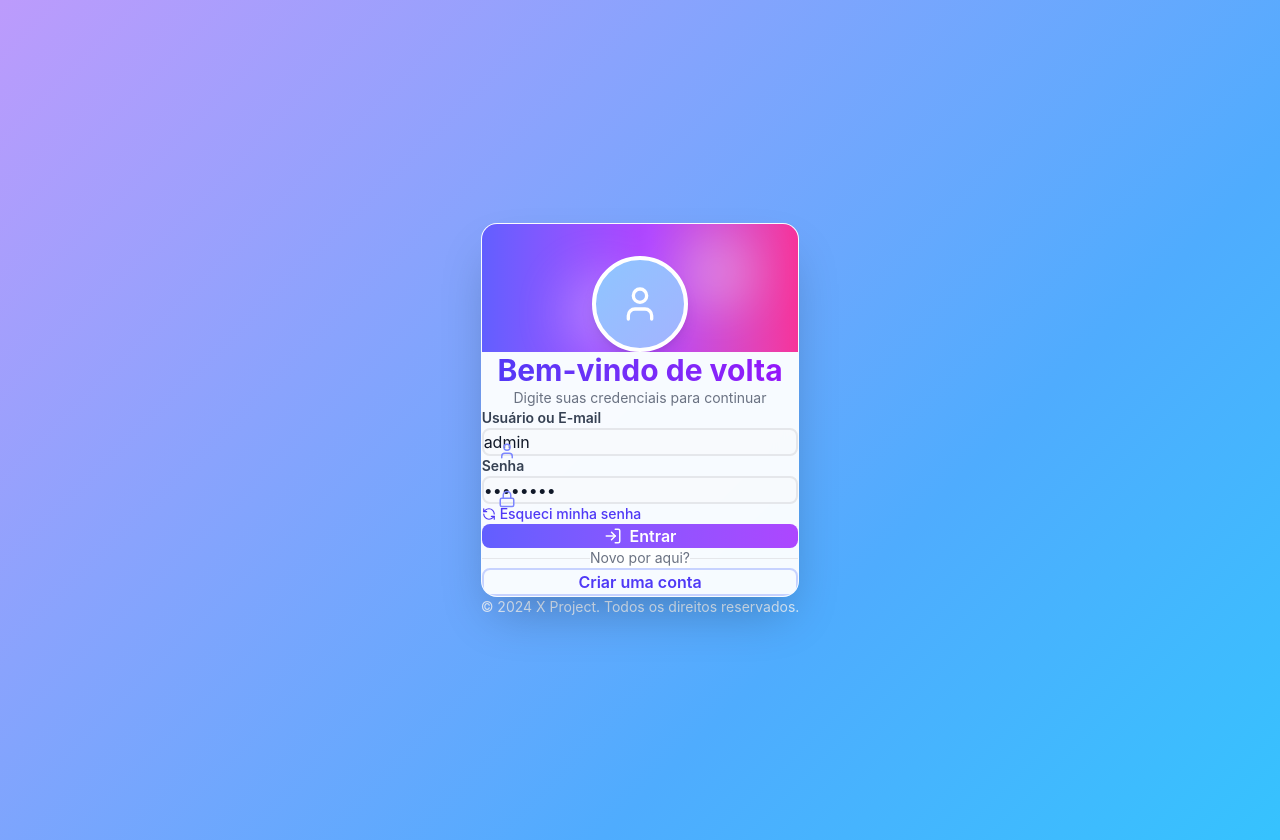
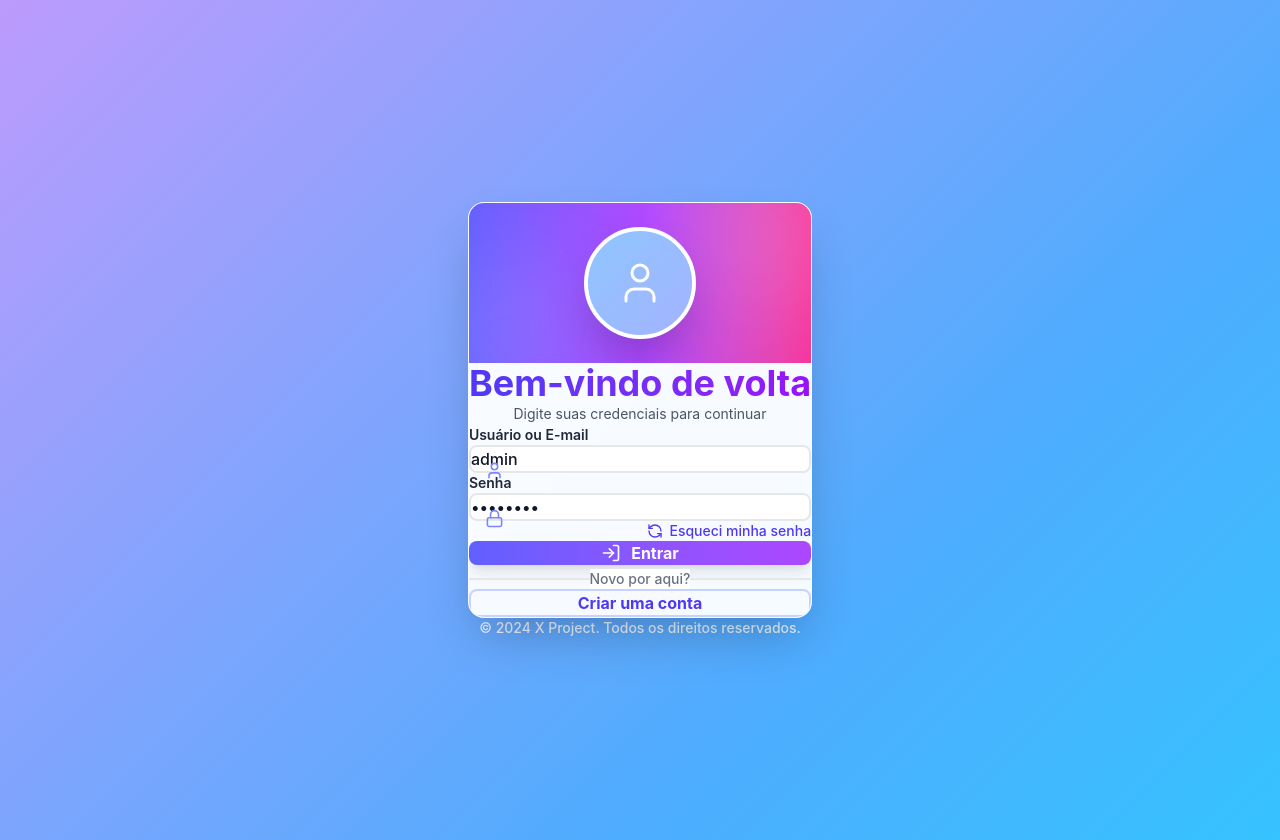
Before and after one commit to domicial/x, a React (Vite) app in the folder frontend/: page / in a window 1280 px wide. Built offline with nearby package versions, Linux system fonts and the light colour scheme.

Commit message:
Improve LoginForm layout with better spacing and organization
cgen-84d69915532e4bc6920c6b9341344195

```diff
--- a/frontend/src/components/LoginForm.tsx
+++ b/frontend/src/components/LoginForm.tsx
@@ -43,59 +43,59 @@ const LoginForm: React.FC<LoginFormProps> = ({ onForgotPassword, onLoginSuccess,
   };
 
   return (
-    <div className="w-full max-w-md">
+    <div className="w-full max-w-md mx-auto">
       {/* Card Container */}
       <div className="bg-white/95 backdrop-blur-md rounded-2xl shadow-2xl overflow-hidden border border-white/20">
 
         {/* Header Gradient */}
-        <div className="h-32 bg-gradient-to-r from-indigo-500 via-purple-500 to-pink-500 relative overflow-hidden">
+        <div className="h-40 bg-gradient-to-r from-indigo-500 via-purple-500 to-pink-500 relative overflow-hidden">
           <div className="absolute inset-0 opacity-30">
-            <div className="absolute top-2 right-10 w-20 h-20 bg-white rounded-full mix-blend-multiply filter blur-xl"></div>
-            <div className="absolute bottom-0 left-20 w-20 h-20 bg-purple-200 rounded-full mix-blend-multiply filter blur-xl animation-float"></div>
+            <div className="absolute -top-8 -right-8 w-32 h-32 bg-white rounded-full mix-blend-multiply filter blur-3xl"></div>
+            <div className="absolute -bottom-8 -left-8 w-32 h-32 bg-purple-200 rounded-full mix-blend-multiply filter blur-3xl"></div>
           </div>
-          <div className="relative h-full flex items-end justify-center pb-4">
-            <div className="w-24 h-24 rounded-full border-4 border-white bg-gradient-to-br from-blue-300 to-indigo-300 flex items-center justify-center shadow-lg">
-              <User size={40} className="text-white" />
+          <div className="relative h-full flex items-center justify-center">
+            <div className="w-28 h-28 rounded-full border-4 border-white bg-gradient-to-br from-blue-300 to-indigo-300 flex items-center justify-center shadow-2xl hover:scale-105 transition duration-200">
+              <User size={48} className="text-white" strokeWidth={1.5} />
             </div>
           </div>
         </div>
 
         {/* Form Container */}
-        <div className="px-8 py-8 space-y-6">
+        <div className="px-8 py-10 space-y-7">
 
-          {/* Title */}
-          <div className="text-center">
-            <h2 className="text-3xl font-bold bg-gradient-to-r from-indigo-600 to-purple-600 bg-clip-text text-transparent">
+          {/* Title and Subtitle */}
+          <div className="text-center space-y-3 pb-4">
+            <h2 className="text-4xl font-bold bg-gradient-to-r from-indigo-600 to-purple-600 bg-clip-text text-transparent">
               Bem-vindo de volta
             </h2>
-            <p className="text-gray-500 text-sm mt-2">
+            <p className="text-gray-600 text-sm leading-relaxed">
               Digite suas credenciais para continuar
             </p>
           </div>
 
           {/* Error Message */}
           {error && (
-            <div className="bg-red-50 border-l-4 border-red-500 p-4 rounded-lg">
+            <div className="bg-red-50 border-l-4 border-red-500 p-4 rounded-lg animate-pulse">
               <p className="text-red-700 text-sm font-medium">{error}</p>
             </div>
           )}
 
           {/* Form */}
-          <form className="space-y-5" onSubmit={handleSubmit}>
+          <form className="space-y-6" onSubmit={handleSubmit}>
 
             {/* Username Field */}
-            <div>
-              <label className="block text-sm font-semibold text-gray-700 mb-2">
+            <div className="space-y-2.5">
+              <label className="block text-sm font-semibold text-gray-800">
                 Usuário ou E-mail
               </label>
-              <div className="relative">
-                <User className="absolute top-3.5 left-4 text-indigo-400" size={18} />
+              <div className="relative group">
+                <User className="absolute top-4 left-4 text-indigo-400 group-focus-within:text-indigo-600 transition" size={19} />
                 <input
                   id="username"
                   name="username"
                   type="text"
                   required
-                  className="w-full pl-12 pr-4 py-3 border-2 border-gray-200 rounded-lg bg-gray-50/50 text-gray-900 placeholder-gray-400 focus:border-indigo-500 focus:bg-white focus:ring-2 focus:ring-indigo-200 transition duration-200"
+                  className="w-full pl-13 pr-5 py-3.5 border-2 border-gray-200 rounded-lg bg-white text-gray-900 placeholder-gray-450 focus:border-indigo-500 focus:bg-indigo-50/30 focus:ring-2 focus:ring-indigo-200 transition duration-200 font-medium"
                   placeholder="admin"
                   value={username}
                   onChange={(e) => setUsername(e.target.value)}
@@ -104,18 +104,18 @@ const LoginForm: React.FC<LoginFormProps> = ({ onForgotPassword, onLoginSuccess,
             </div>
 
             {/* Password Field */}
-            <div>
-              <label className="block text-sm font-semibold text-gray-700 mb-2">
+            <div className="space-y-2.5">
+              <label className="block text-sm font-semibold text-gray-800">
                 Senha
               </label>
-              <div className="relative">
-                <Lock className="absolute top-3.5 left-4 text-indigo-400" size={18} />
+              <div className="relative group">
+                <Lock className="absolute top-4 left-4 text-indigo-400 group-focus-within:text-indigo-600 transition" size={19} />
                 <input
                   id="password"
                   name="password"
                   type="password"
                   required
-                  className="w-full pl-12 pr-4 py-3 border-2 border-gray-200 rounded-lg bg-gray-50/50 text-gray-900 placeholder-gray-400 focus:border-indigo-500 focus:bg-white focus:ring-2 focus:ring-indigo-200 transition duration-200"
+                  className="w-full pl-13 pr-5 py-3.5 border-2 border-gray-200 rounded-lg bg-white text-gray-900 placeholder-gray-450 focus:border-indigo-500 focus:bg-indigo-50/30 focus:ring-2 focus:ring-indigo-200 transition duration-200 font-medium"
                   placeholder="Sua senha"
                   value={password}
                   onChange={(e) => setPassword(e.target.value)}
@@ -124,13 +124,13 @@ const LoginForm: React.FC<LoginFormProps> = ({ onForgotPassword, onLoginSuccess,
             </div>
 
             {/* Forgot Password Link */}
-            <div className="pt-2">
+            <div className="flex justify-end pt-1">
               <button
                 type="button"
                 onClick={(e) => { e.preventDefault(); onForgotPassword(); }}
-                className="text-sm font-medium text-indigo-600 hover:text-indigo-700 hover:underline flex items-center gap-1 transition"
+                className="inline-flex items-center gap-1.5 text-sm font-medium text-indigo-600 hover:text-indigo-700 hover:bg-indigo-50/50 px-3 py-1.5 rounded-md transition duration-200"
               >
-                <RefreshCcw size={14} />
+                <RefreshCcw size={16} strokeWidth={2} />
                 Esqueci minha senha
               </button>
             </div>
@@ -139,28 +139,28 @@ const LoginForm: React.FC<LoginFormProps> = ({ onForgotPassword, onLoginSuccess,
             <button
               type="submit"
               disabled={loading}
-              className="w-full mt-6 py-3 px-4 bg-gradient-to-r from-indigo-500 to-purple-500 text-white font-semibold rounded-lg hover:from-indigo-600 hover:to-purple-600 focus:outline-none focus:ring-4 focus:ring-indigo-200 transition duration-200 disabled:opacity-50 disabled:cursor-not-allowed flex items-center justify-center gap-2"
+              className="w-full mt-8 py-3.5 px-4 bg-gradient-to-r from-indigo-500 to-purple-500 text-white font-bold rounded-lg hover:from-indigo-600 hover:to-purple-600 focus:outline-none focus:ring-4 focus:ring-indigo-200 transition duration-200 disabled:opacity-60 disabled:cursor-not-allowed shadow-lg hover:shadow-xl inline-flex items-center justify-center gap-2.5 text-base"
             >
-              <LogIn size={18} />
+              <LogIn size={20} strokeWidth={2} />
               {loading ? 'Entrando...' : 'Entrar'}
             </button>
           </form>
 
           {/* Divider */}
-          <div className="relative py-4">
+          <div className="relative py-6">
             <div className="absolute inset-0 flex items-center">
-              <div className="w-full border-t border-gray-200"></div>
+              <div className="w-full border-t-2 border-gray-200"></div>
             </div>
-            <div className="relative flex justify-center text-sm">
-              <span className="px-3 bg-white/95 text-gray-500">Novo por aqui?</span>
+            <div className="relative flex justify-center">
+              <span className="px-4 bg-white text-gray-500 text-sm font-medium">Novo por aqui?</span>
             </div>
           </div>
 
-          {/* Register Link */}
+          {/* Register Button */}
           <button
             type="button"
             onClick={onNavigateToRegister}
-            className="w-full py-3 px-4 border-2 border-indigo-200 text-indigo-600 font-semibold rounded-lg hover:bg-indigo-50 transition duration-200"
+            className="w-full py-3.5 px-4 border-2 border-indigo-200 text-indigo-600 font-bold rounded-lg hover:bg-indigo-50 hover:border-indigo-300 transition duration-200 text-base"
           >
             Criar uma conta
           </button>
@@ -168,7 +168,7 @@ const LoginForm: React.FC<LoginFormProps> = ({ onForgotPassword, onLoginSuccess,
       </div>
 
       {/* Footer Text */}
-      <p className="text-center text-sm text-white/80 mt-8">
+      <p className="text-center text-sm text-white/85 mt-10 font-medium">
         © 2024 X Project. Todos os direitos reservados.
       </p>
     </div>
```
